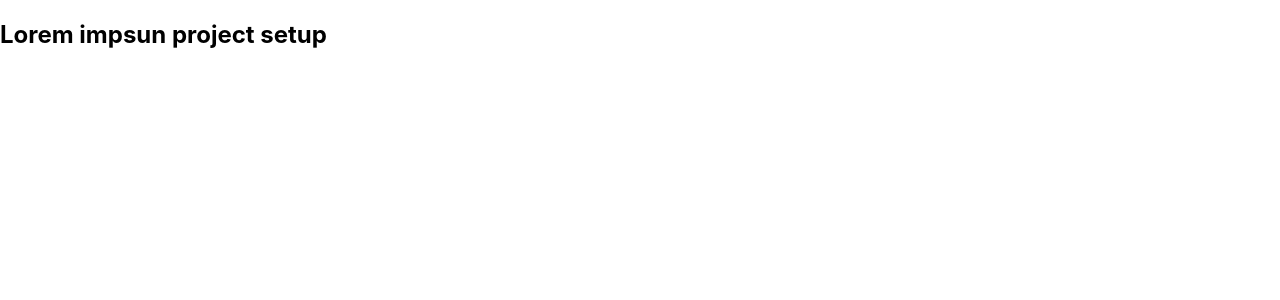
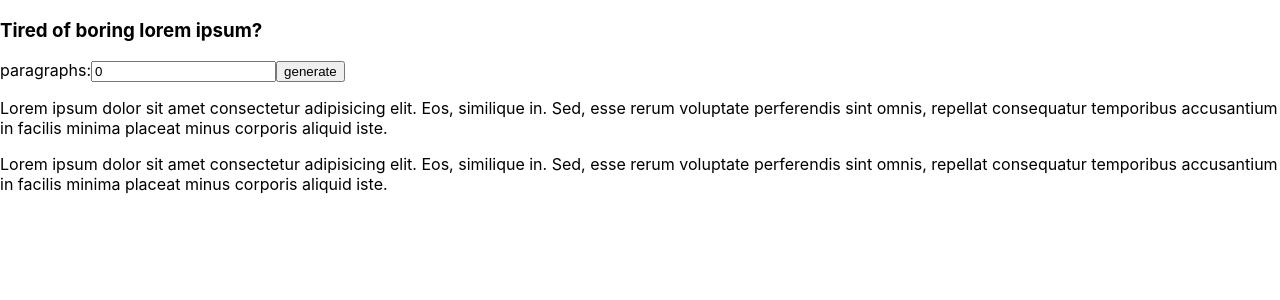
Before and after one commit to josenauto/generator-paragraphs-lorem-ipsum, a React (Create React App) app: page / in a window 1280 px wide. Shown: the top 300 px of the page. Built offline with nearby package versions, Linux system fonts and the light colour scheme.

Commit message:
Added useState, a form and two paragraphs

```diff
--- a/src/App.js
+++ b/src/App.js
@@ -1,9 +1,43 @@
-import React, { useState } from 'react';
-import data from './data';
+import React, { useState } from "react";
+import data from "./data";
 
 function App() {
+  const [count, setCount] = useState(0);
+  const [text, setText] = useState([]);
+
+  const handleSubmit = (e) => {
+    e.preventDefault();
+    console.log("hello world");
+  };
   return (
-    <h2>Lorem impsun project setup</h2>
+    <div>
+      <h3>Tired of boring lorem ipsum?</h3>
+      <form onSubmit={handleSubmit}>
+        <label htmlFor="amount">paragraphs:</label>
+        <input
+          type="number"
+          name="amount"
+          id="amount"
+          value={count}
+          onChange={(e) => setCount(e.target.value)}
+        />
+        <button type="submit">generate</button>
+      </form>
+      <div>
+        <p>
+          Lorem ipsum dolor sit amet consectetur adipisicing elit. Eos,
+          similique in. Sed, esse rerum voluptate perferendis sint omnis,
+          repellat consequatur temporibus accusantium in facilis minima placeat
+          minus corporis aliquid iste.
+        </p>
+        <p>
+          Lorem ipsum dolor sit amet consectetur adipisicing elit. Eos,
+          similique in. Sed, esse rerum voluptate perferendis sint omnis,
+          repellat consequatur temporibus accusantium in facilis minima placeat
+          minus corporis aliquid iste.
+        </p>
+      </div>
+    </div>
   );
 }
 
```
